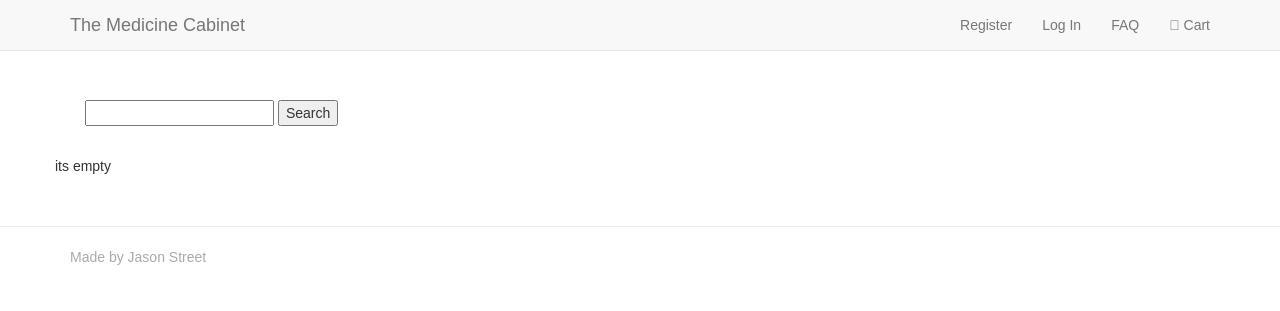
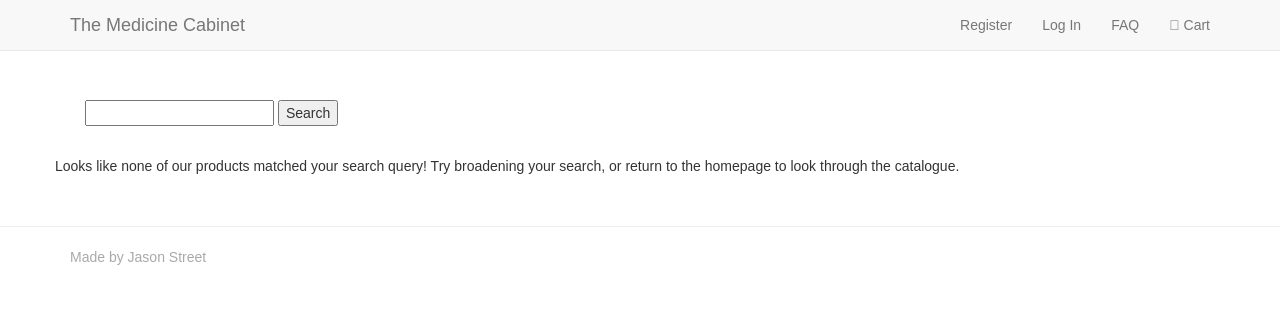
Before and after one commit to jasonstreet/CI-Ecommerce, a Django app: template products/templates/emptyproduct.html in a window 1280 px wide. Shown: the top 311 px of the page. Run offline with Django 3.2, Linux system fonts and the light colour scheme; the template is opened without the code that fills it, so the values that code supplies are empty; some libraries are stand-ins or nearby versions.

```diff
--- a/ecommerce/settings.py
+++ b/ecommerce/settings.py
@@ -18,7 +18,8 @@ BASE_DIR = os.path.dirname(os.path.dirname(os.path.abspath(__file__)))
 
 
 # SECURITY WARNING: keep the secret key used in production secret!
-SECRET_KEY = os.environ.get('SECRET_KEY')
+#SECRET_KEY = os.environ.get('SECRET_KEY')
+SECRET_KEY = '5wqi9s#hqqf31#-aup+kps%az5p*gfyrx*06ak1pj$6*#+0ial'
 
 # SECURITY WARNING: don't run with debug turned on in production!
 DEBUG = True
--- a/products/templates/emptyproduct.html
+++ b/products/templates/emptyproduct.html
@@ -9,6 +9,6 @@
         </div>
     </div>
 <div class="row row-flex">
-        <p>its empty</p>
+        <p>Looks like none of our products matched your search query! Try broadening your search, or return to the homepage to look through the catalogue.</p>
 </div>
 {% endblock %}
```
